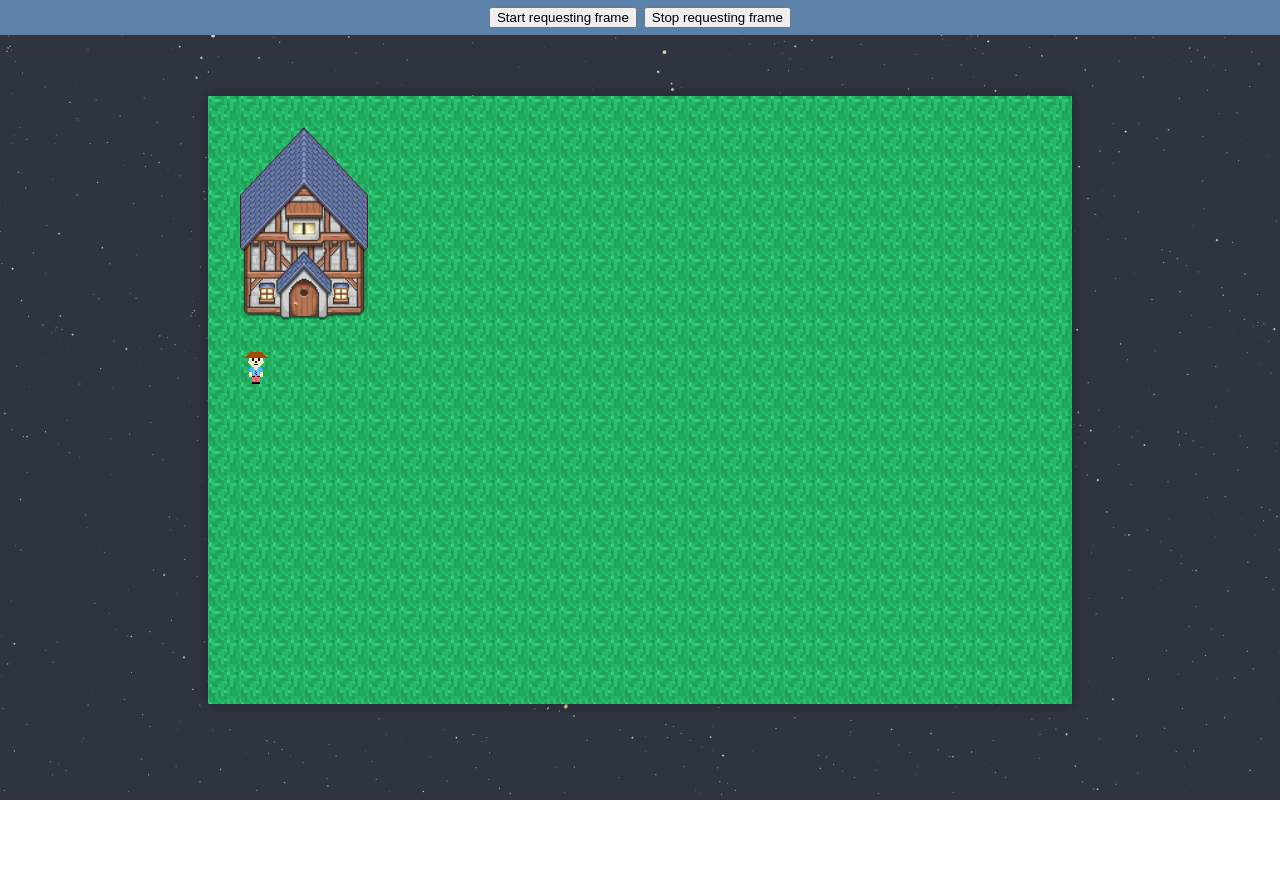
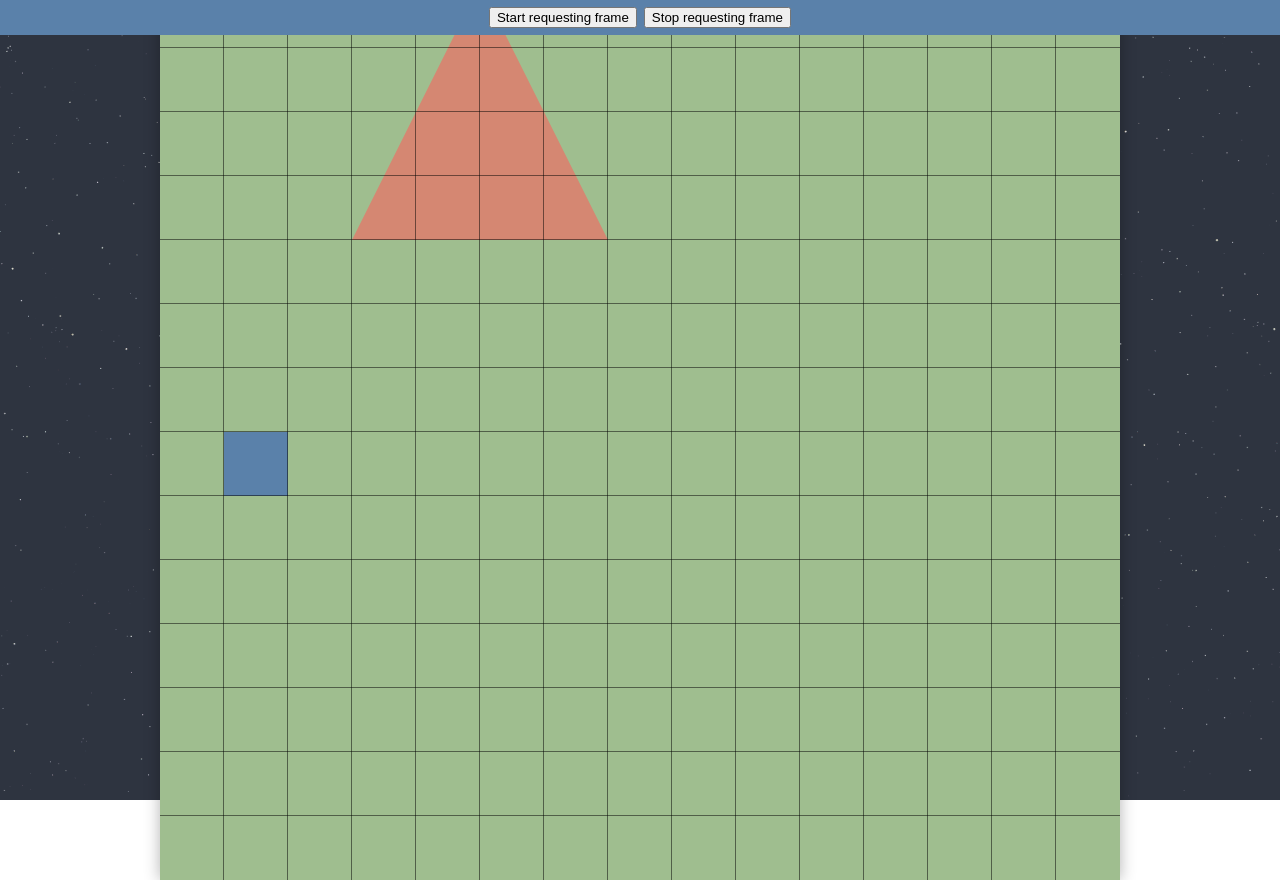
Before and after one commit to AlexanderGridin/game-proto, a website built with Vite: page index.html in a window 1280 px wide. Before the commit the page ends 800 px from the top, so only its background shows below. Built offline with nearby package versions, Linux system fonts and the light colour scheme.

Commit message:
increase cell size and simplify graphics

```diff
--- a/index.html
+++ b/index.html
@@ -18,9 +18,9 @@
     </div>
 
     <div class="game-wrapper">
-      <canvas id="back" width="864" height="608"></canvas>
-      <canvas id="middle" width="864" height="608"></canvas>
-      <canvas id="front" width="864" height="608"></canvas>
+      <canvas id="back" width="960" height="960"></canvas>
+      <canvas id="middle" width="960" height="960"></canvas>
+      <canvas id="front" width="960" height="960"></canvas>
     </div>
 
     <div class="hidden">
--- a/src/main.ts
+++ b/src/main.ts
@@ -13,7 +13,7 @@ const handleGrid = () => {
   });
 
   State.setGridRows(gridRows);
-  // drawGrid(gridRenderer, gridRows);
+  drawGrid(gridRenderer, gridRows);
 };
 
 const setupDevButtons = (scene: Scene) => {
--- a/src/modules/Renderer.ts
+++ b/src/modules/Renderer.ts
@@ -76,7 +76,7 @@ export class Renderer {
   }
 
   public drawImg({ img, pos }: DrawImgconfig): void {
-    this.renderingCtx.drawImage(img, pos.x, pos.y);
+    this.renderingCtx.drawImage(img, 0, 0, 32, 32, pos.x, pos.y, 64, 64);
   }
 
   public clear(): void {
--- a/src/modules/State.ts
+++ b/src/modules/State.ts
@@ -5,7 +5,7 @@ const _state: {
   cellSize: number;
 } = {
   gridRows: [],
-  cellSize: 32,
+  cellSize: 64,
 };
 
 export const State = {
--- a/src/scenes/TestScene/entities/Ground.ts
+++ b/src/scenes/TestScene/entities/Ground.ts
@@ -14,9 +14,10 @@ export class Ground extends GameObject {
 
     gridRows.forEach((row) => {
       row.cells.forEach((cell) => {
-        this.scene.renderer.drawImg({
-          img: this.imgAsset,
+        this.scene.renderer.drawRect({
           pos: cell.pos,
+          size: cell.size,
+          color: "#9fbe8f",
         });
       });
     });
--- a/src/scenes/TestScene/entities/Mansion.ts
+++ b/src/scenes/TestScene/entities/Mansion.ts
@@ -15,9 +15,14 @@ export class Mansion extends GameObject {
   public update(): void {}
 
   public render(): void {
-    this.scene.renderer.drawImg({
-      img: this.imgAsset,
-      pos: this.pos,
-    });
+    const ctx = this.scene.renderer.TMPctx;
+    const cellSize = State.getCellSize();
+
+    ctx.fillStyle = "#d58772";
+    ctx.beginPath();
+    ctx.moveTo(3 * cellSize, 5 * cellSize);
+    ctx.lineTo(5 * cellSize, 1 * cellSize);
+    ctx.lineTo(7 * cellSize, 5 * cellSize);
+    ctx.fill();
   }
 }
--- a/src/scenes/TestScene/entities/TestEntity.ts
+++ b/src/scenes/TestScene/entities/TestEntity.ts
@@ -3,14 +3,16 @@ import { Position, Size } from "../../../types";
 import { TestScene } from "../TestScene";
 
 export class TestEntity extends GameObject {
+  private cellSize = State.getCellSize();
+
   public pos: Position = {
-    x: 1 * State.getCellSize(),
-    y: 8 * State.getCellSize(),
+    x: 1 * this.cellSize,
+    y: 8 * this.cellSize,
   };
 
   public size: Size = {
-    width: State.getCellSize(),
-    height: State.getCellSize(),
+    width: this.cellSize,
+    height: this.cellSize,
   };
 
   constructor(scene: TestScene) {
@@ -20,15 +22,10 @@ export class TestEntity extends GameObject {
   public update(): void {}
 
   public render(): void {
-    this.scene.renderer.drawImg({
-      img: this.imgAsset,
+    this.scene.renderer.drawRect({
       pos: this.pos,
+      size: this.size,
+      color: "#5a81aa",
     });
-
-    // this.scene.renderer.strokeRect({
-    //   pos: this.pos,
-    //   size: this.size,
-    //   color: "red",
-    // });
   }
 }
```
